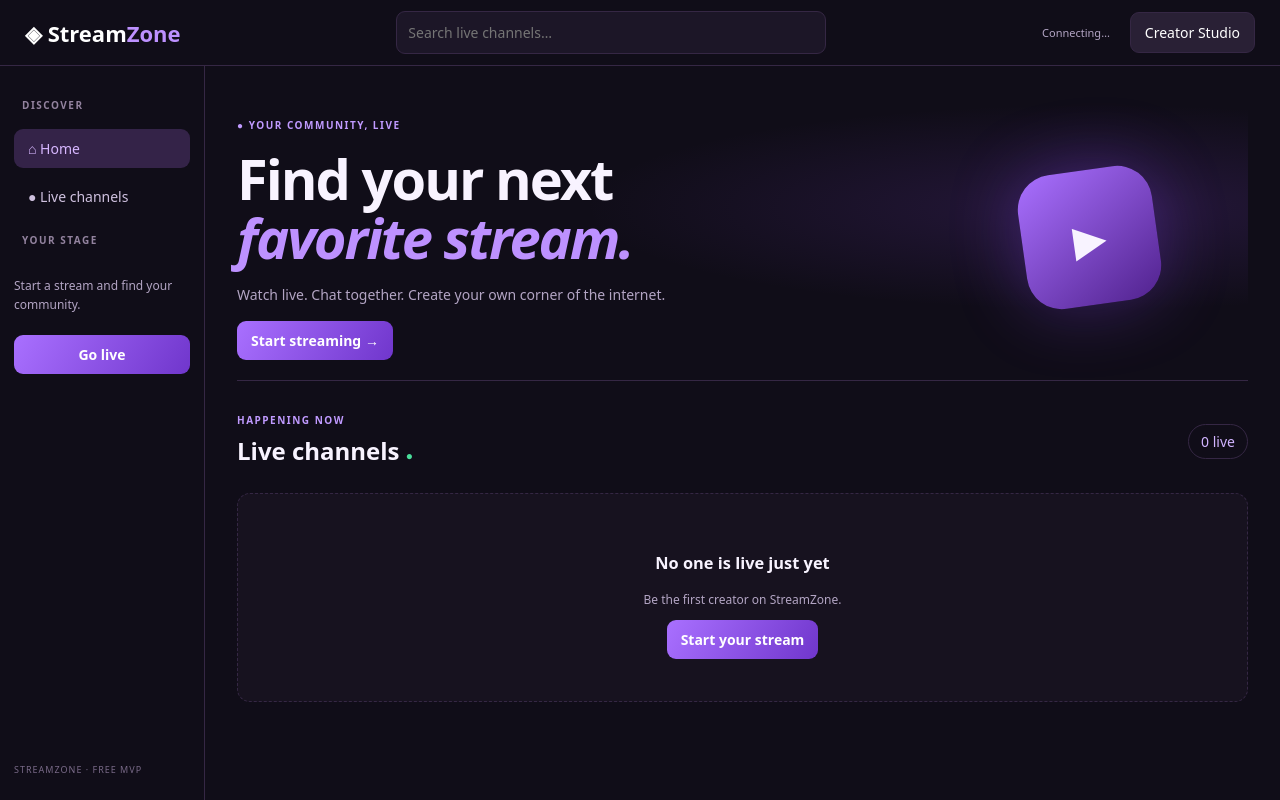
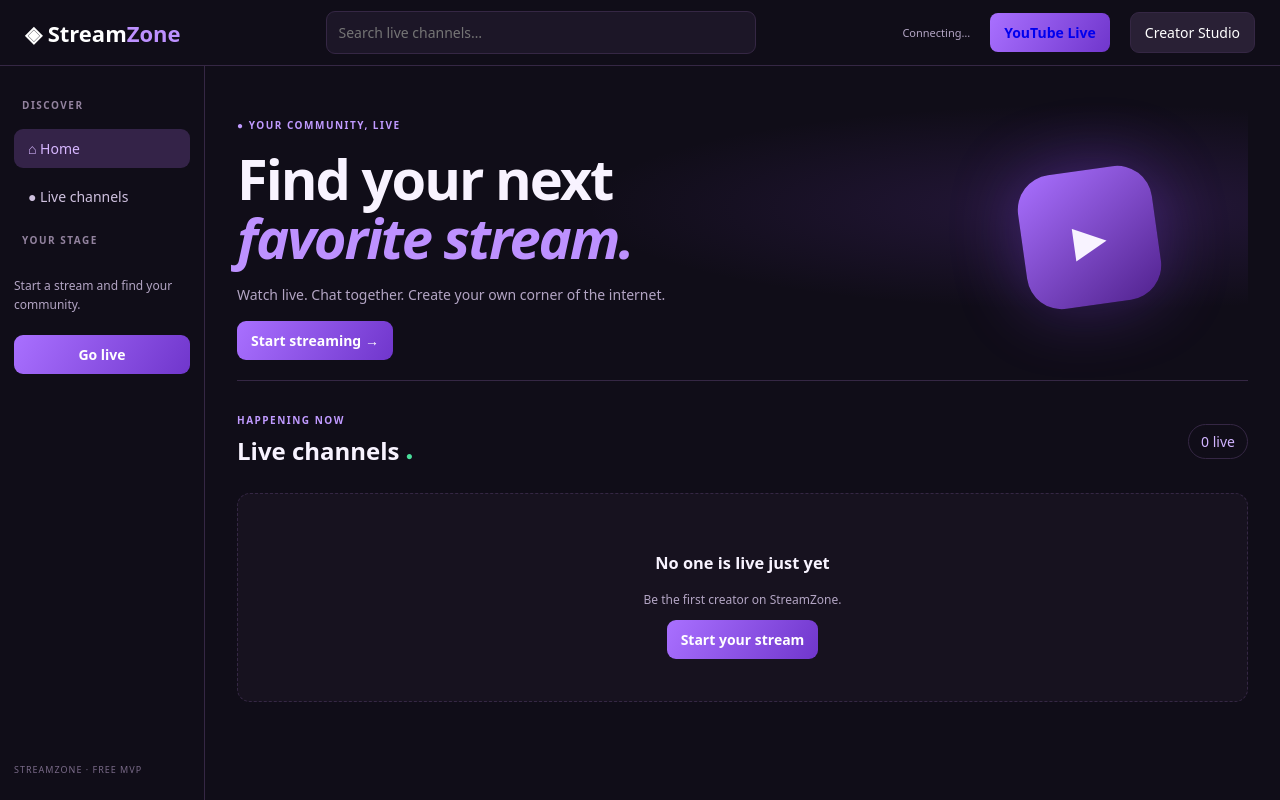
Before and after one commit to lightell-2011/StreamZone, a website: page web/public/index.html in a window 1280 px wide. Drawn offline with nearby package versions, Linux system fonts and the light colour scheme; no server answers.

Commit message:
Link StreamZone home to YouTube Live

```diff
--- a/web/public/index.html
+++ b/web/public/index.html
@@ -1,5 +1,5 @@
 <!doctype html><html lang="en"><head><meta charset="utf-8"><meta name="viewport" content="width=device-width,initial-scale=1"><title>StreamZone</title><link rel="stylesheet" href="/style.css"></head><body>
-<header><a class="logo" href="/">◈ Stream<span>Zone</span></a><input id="search" placeholder="Search live channels…"><span id="status">Connecting…</span><button id="studio">Creator Studio</button></header>
+<header><a class="logo" href="/">◈ Stream<span>Zone</span></a><input id="search" placeholder="Search live channels…"><span id="status">Connecting…</span><a class="primary" href="/youtube.html" style="padding:10px 14px;border-radius:8px;text-decoration:none">YouTube Live</a><button id="studio">Creator Studio</button></header>
 <aside><h3>DISCOVER</h3><button class="nav active" data-filter="all">⌂ Home</button><button class="nav" data-filter="live">● Live channels</button><h3>YOUR STAGE</h3><p>Start a stream and find your community.</p><button class="primary" id="sideLive">Go live</button><div class="small">STREAMZONE · FREE MVP</div></aside>
 <main><section class="hero"><div><small>● YOUR COMMUNITY, LIVE</small><h1>Find your next<br><em>favorite stream.</em></h1><p>Watch live. Chat together. Create your own corner of the internet.</p><button class="primary" id="heroLive">Start streaming →</button></div><div class="hero-icon">▶</div></section>
 <section><div class="heading"><div><small>HAPPENING NOW</small><h2>Live channels <b class="green">●</b></h2></div><span id="count">0 live</span></div><div id="grid" class="grid"><div class="empty"><h3>No one is live just yet</h3><p>Be the first creator on StreamZone.</p><button class="primary" id="firstLive">Start your stream</button></div></div></section></main>
```
